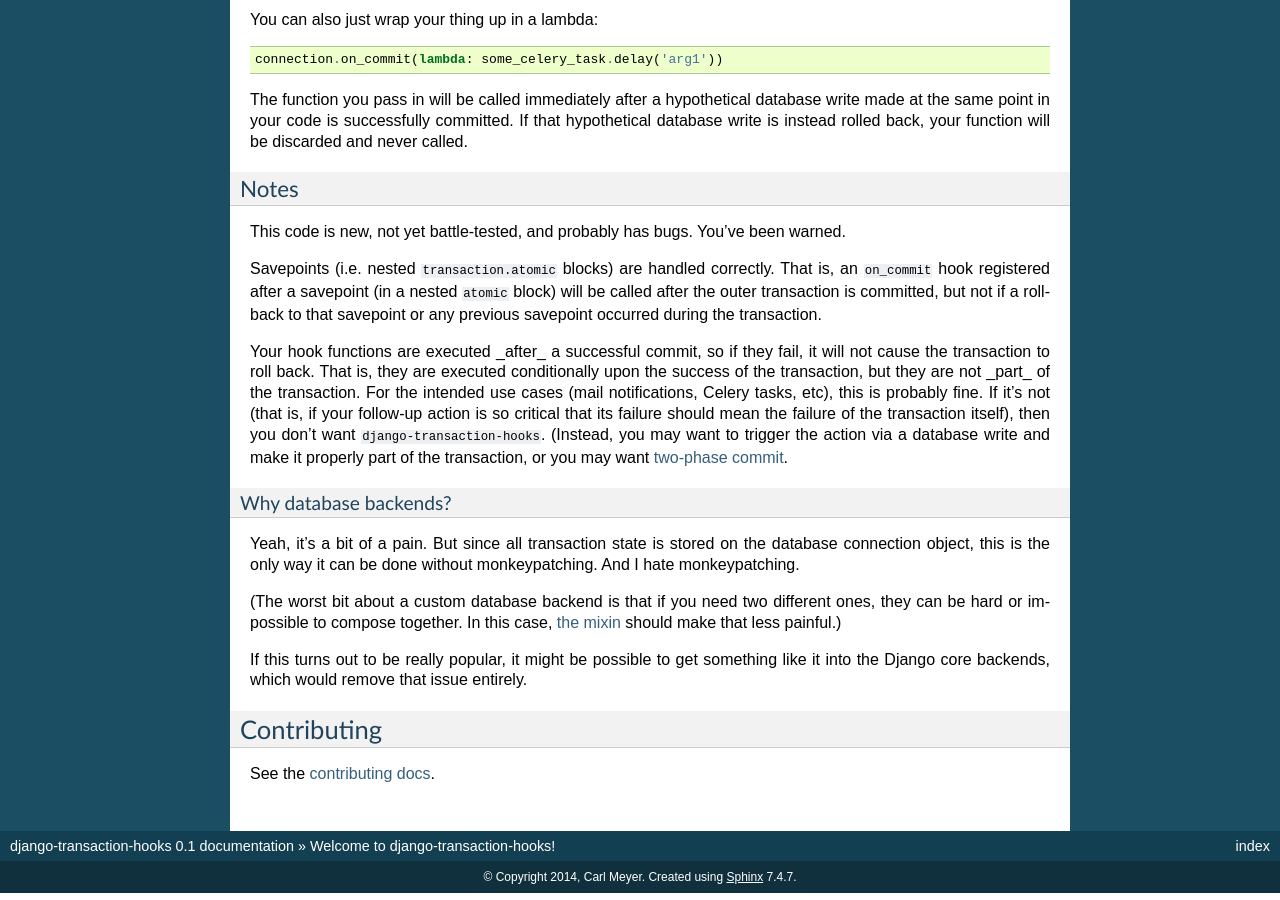
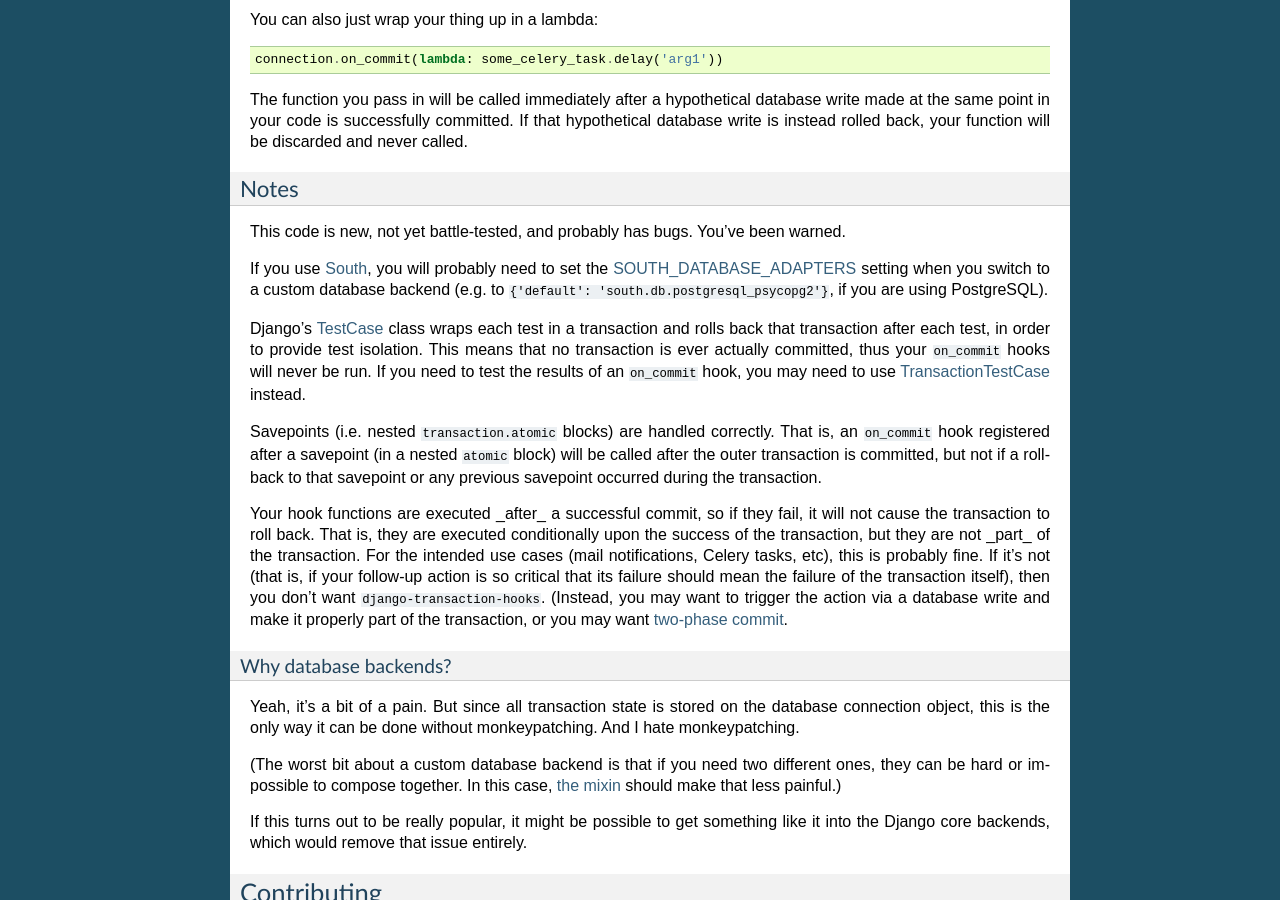
Before and after one commit to carljm/django-transaction-hooks, a Sphinx documentation site: the page built from doc/index.rst, in a window 1280 px wide and 900 px high, scrolled down 1623 px. Built offline with Sphinx 7.4.7, drawn with Linux system fonts in a browser that asks for light colours.

Commit message:
Add doc notes.

```diff
--- a/doc/index.rst
+++ b/doc/index.rst
@@ -125,6 +125,23 @@ Notes
 This code is new, not yet battle-tested, and probably has bugs. You've been
 warned.
 
+If you use `South`_, you will probably need to set the
+`SOUTH_DATABASE_ADAPTERS`_ setting when you switch to a custom database backend
+(e.g. to ``{'default': 'south.db.postgresql_psycopg2'}``, if you are using
+PostgreSQL).
+
+.. _South: http://south.readthedocs.org
+.. _SOUTH_DATABASE_ADAPTERS: http://south.readthedocs.org/en/latest/settings.html#south-database-adapters
+
+Django's `TestCase`_ class wraps each test in a transaction and rolls back that
+transaction after each test, in order to provide test isolation. This means
+that no transaction is ever actually committed, thus your ``on_commit`` hooks
+will never be run. If you need to test the results of an ``on_commit`` hook,
+you may need to use `TransactionTestCase`_ instead.
+
+.. _TestCase: https://docs.djangoproject.com/en/dev/topics/testing/tools/#django.test.TestCase
+.. _TransactionTestCase: https://docs.djangoproject.com/en/dev/topics/testing/tools/#transactiontestcase
+
 Savepoints (i.e. nested ``transaction.atomic`` blocks) are handled
 correctly. That is, an ``on_commit`` hook registered after a savepoint (in a
 nested ``atomic`` block) will be called after the outer transaction is
```
